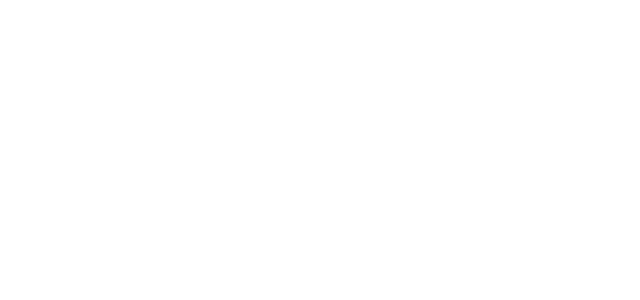
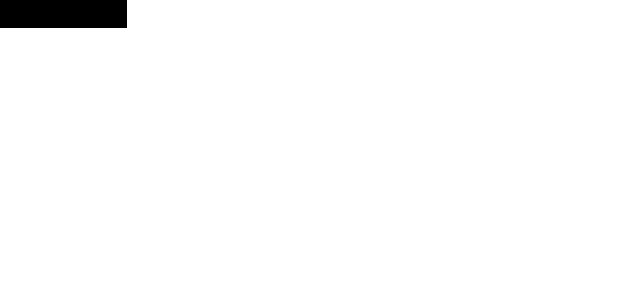
Before and after one commit to oebsworth/nextjs_svg-badge-generator, a Next.js app: page /badge/generated in a window 1280 px wide. Shown: the top 300 px of the page, without its empty margins (0-640 px from the left). Built offline with nearby package versions, Linux system fonts and the light colour scheme.

Commit message:
feat: Added the content for the `Generated` page.

```diff
--- a/app/badge/generated/page.tsx
+++ b/app/badge/generated/page.tsx
@@ -25,4 +25,13 @@
 
         setParams({ text, svgName, backgroundColor, textColor, iconColor })
     }, [searchParams])
+
+    return (
+        <main>
+            <div style={{ backgroundColor: `#${params.backgroundColor}` }} className="w-[126.5px] h-[28px] flex items-center pl-2">
+                {params.svgName && <CustomSVG svgName={params.svgName} backgroundColor={params.backgroundColor} iconColor={params.iconColor} />}
+                {params.text && <label style={{ color: `#${params.textColor}` }} className="ml-3 uppercase font-bold text-xs tracking-widest">{params.text}</label>}
+            </div>
+        </main>
+    );
 }
```
